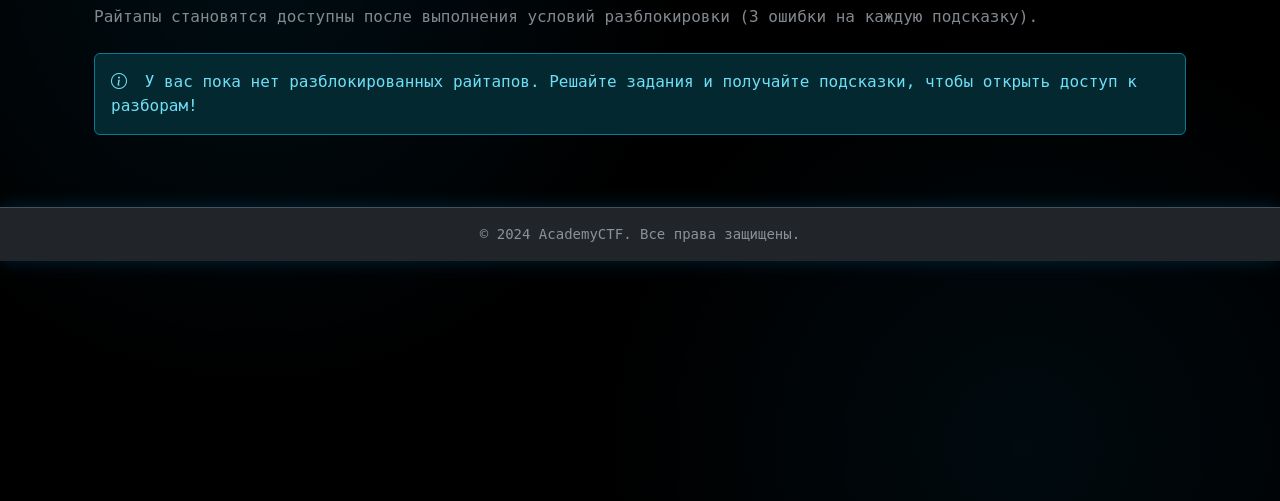
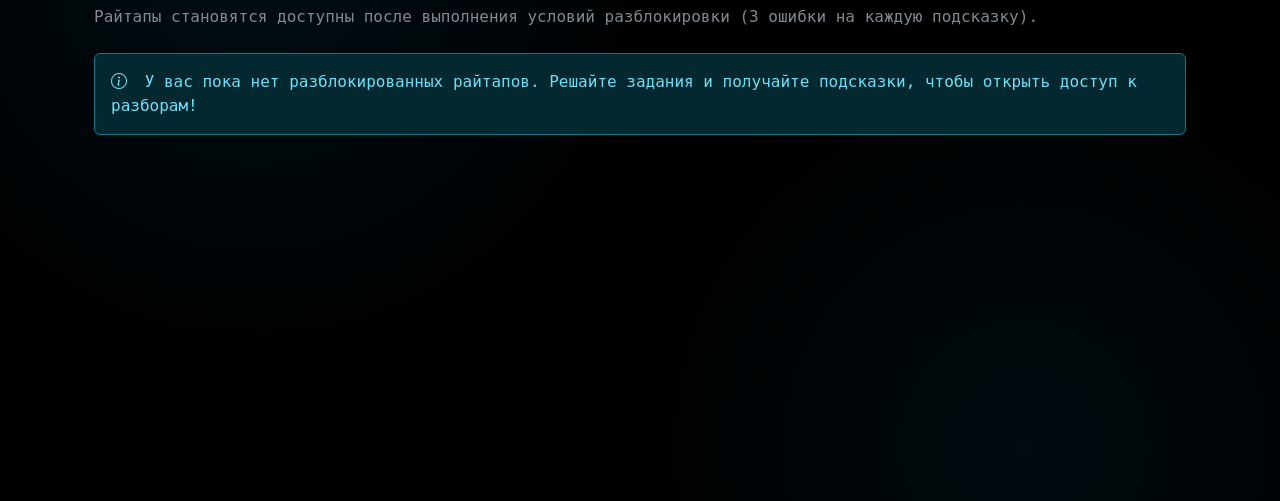
Before and after one commit to moremoret5/ctf-platform, a Flask app: page /writeups in a window 1280 px wide. Shown: the part 195-696 px from the top of the page. Run offline with Flask 3, Linux system fonts and the light colour scheme; a user stored in the database is signed in.

Commit message:
remove footer from base.html

```diff
--- a/templates/base.html
+++ b/templates/base.html
@@ -112,11 +112,6 @@
         {% block content %}{% endblock %}
     </main>
 
-    <footer class="bg-dark py-3 mt-auto border-top">
-        <div class="container text-center text-muted small">
-            &copy; 2024 AcademyCTF. Все права защищены.
-        </div>
-    </footer>
 
     <script src="https://cdn.jsdelivr.net/npm/bootstrap@5.3.0/dist/js/bootstrap.bundle.min.js"></script>
     <script src="{{ url_for('static', filename='js/main.js') }}"></script>
```
